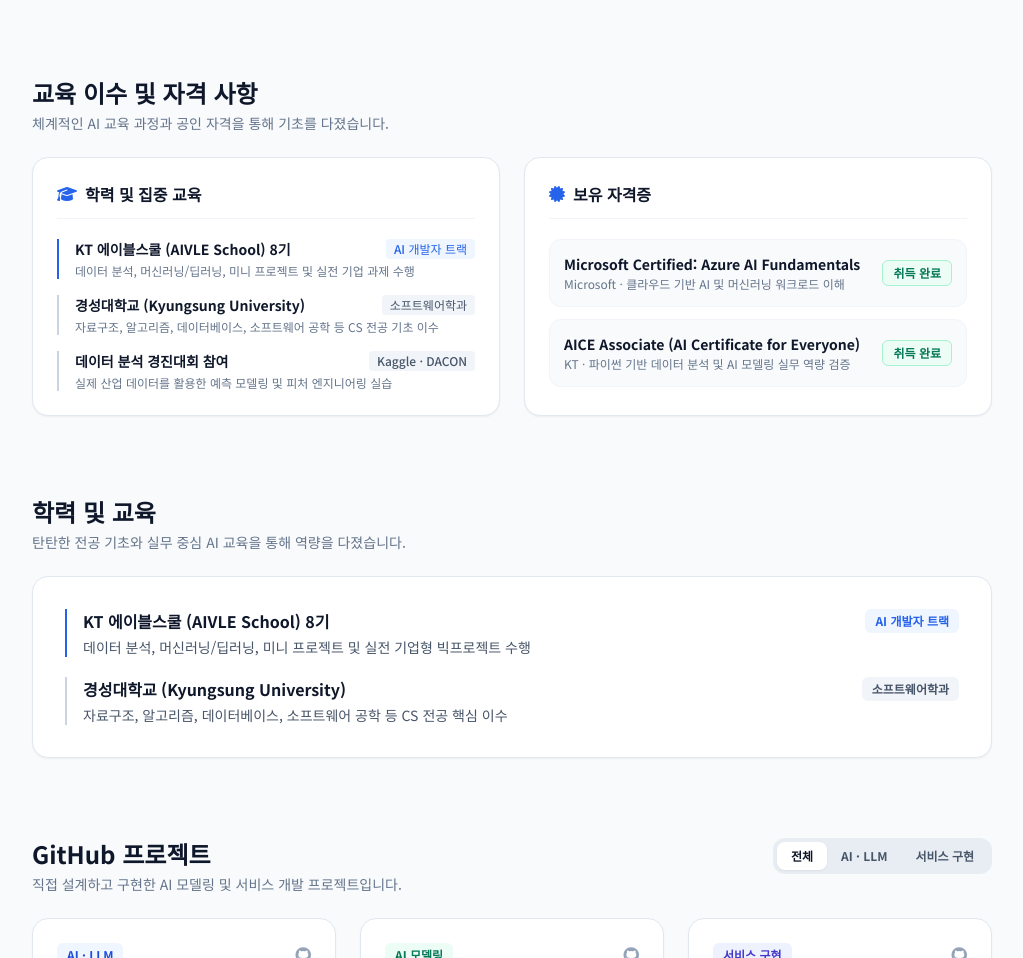
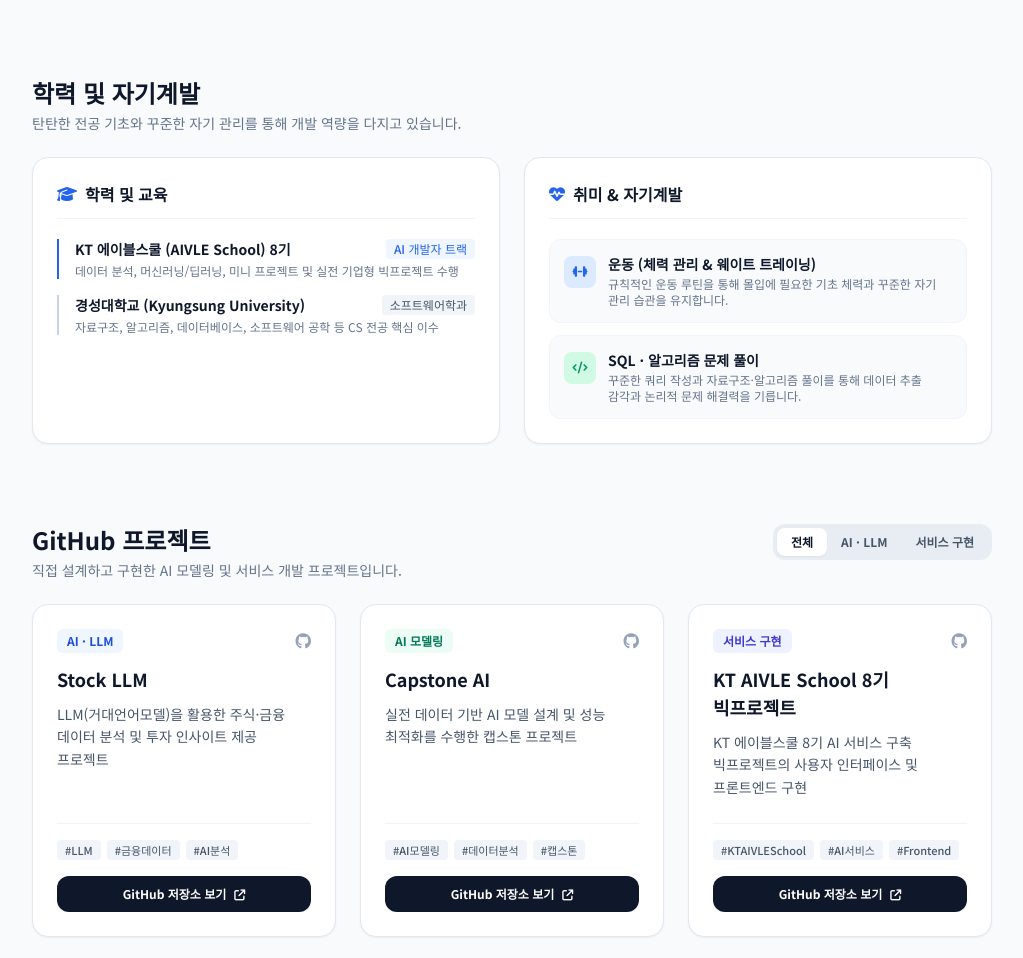
Before and after one commit to Wldgyu/webfront, a plain HTML site: page 1118/lepo.html in a window 1280 px wide. Shown: the part 1047-2005 px from the top of the page, without its empty margins (128-1151 px from the left). Drawn offline with nearby package versions, Linux system fonts and the light colour scheme.

Commit message:
Update lepo.html

```diff
--- a/1118/lepo.html
+++ b/1118/lepo.html
@@ -196,95 +196,65 @@
             </div>
         </section>
 
-        <!-- 3. 교육, 자격증 및 활동 (Credentials & Experience) -->
+        <!-- 3. 학력 및 집중 교육 / 취미 & 자기계발 -->
         <section id="experience" class="space-y-6">
             <div>
-                <h2 class="text-2xl font-bold text-navy-900">교육 이수 및 자격 사항</h2>
-                <p class="text-sm text-slate-500 mt-1">체계적인 AI 교육 과정과 공인 자격을 통해 기초를 다졌습니다.</p>
+                <h2 class="text-2xl font-bold text-navy-900">학력 및 자기계발</h2>
+                <p class="text-sm text-slate-500 mt-1">탄탄한 전공 기초와 꾸준한 자기 관리를 통해 개발 역량을 다지고 있습니다.</p>
             </div>
 
             <div class="grid grid-cols-1 md:grid-cols-2 gap-6">
-                <!-- 교육 및 대외활동 -->
+                <!-- 학력 및 교육 -->
                 <div class="bg-white p-6 rounded-2xl border border-slate-200 shadow-sm space-y-5">
                     <h3 class="text-base font-bold text-navy-900 flex items-center gap-2 border-b border-slate-100 pb-3">
                         <i class="fas fa-graduation-cap text-blue-600"></i>
-                        <span>학력 및 집중 교육</span>
+                        <span>학력 및 교육</span>
                     </h3>
                     <ul class="space-y-4">
                         <li class="relative pl-4 border-l-2 border-blue-600">
-                            <div class="flex items-center justify-between">
+                            <div class="flex flex-wrap items-center justify-between gap-2">
                                 <h4 class="text-sm font-bold text-navy-900">KT 에이블스쿨 (AIVLE School) 8기</h4>
                                 <span class="text-xs font-medium text-blue-600 bg-blue-50 px-2 py-0.5 rounded">AI 개발자 트랙</span>
                             </div>
-                            <p class="text-xs text-slate-500 mt-1">데이터 분석, 머신러닝/딥러닝, 미니 프로젝트 및 실전 기업 과제 수행</p>
+                            <p class="text-xs text-slate-500 mt-1">데이터 분석, 머신러닝/딥러닝, 미니 프로젝트 및 실전 기업형 빅프로젝트 수행</p>
                         </li>
                         <li class="relative pl-4 border-l-2 border-slate-300">
-                            <div class="flex items-center justify-between">
+                            <div class="flex flex-wrap items-center justify-between gap-2">
                                 <h4 class="text-sm font-bold text-navy-900">경성대학교 (Kyungsung University)</h4>
                                 <span class="text-xs font-medium text-slate-600 bg-slate-100 px-2 py-0.5 rounded">소프트웨어학과</span>
                             </div>
-                            <p class="text-xs text-slate-500 mt-1">자료구조, 알고리즘, 데이터베이스, 소프트웨어 공학 등 CS 전공 기초 이수</p>
-                        </li>
-                        <li class="relative pl-4 border-l-2 border-slate-300">
-                            <div class="flex items-center justify-between">
-                                <h4 class="text-sm font-bold text-navy-900">데이터 분석 경진대회 참여</h4>
-                                <span class="text-xs font-medium text-slate-600 bg-slate-100 px-2 py-0.5 rounded">Kaggle · DACON</span>
-                            </div>
-                            <p class="text-xs text-slate-500 mt-1">실제 산업 데이터를 활용한 예측 모델링 및 피처 엔지니어링 실습</p>
+                            <p class="text-xs text-slate-500 mt-1">자료구조, 알고리즘, 데이터베이스, 소프트웨어 공학 등 CS 전공 핵심 이수</p>
                         </li>
                     </ul>
                 </div>
 
-                <!-- 자격증 -->
+                <!-- 취미 & 자기계발 -->
                 <div class="bg-white p-6 rounded-2xl border border-slate-200 shadow-sm space-y-5">
                     <h3 class="text-base font-bold text-navy-900 flex items-center gap-2 border-b border-slate-100 pb-3">
-                        <i class="fas fa-certificate text-blue-600"></i>
-                        <span>보유 자격증</span>
+                        <i class="fas fa-heart-pulse text-blue-600"></i>
+                        <span>취미 & 자기계발</span>
                     </h3>
                     <div class="space-y-3">
-                        <div class="p-3.5 rounded-xl bg-slate-50 border border-slate-100 flex items-center justify-between">
+                        <div class="p-3.5 rounded-xl bg-slate-50 border border-slate-100 flex items-start gap-3">
+                            <div class="w-8 h-8 rounded-lg bg-blue-100 text-blue-600 flex items-center justify-center shrink-0 mt-0.5">
+                                <i class="fas fa-dumbbell text-xs"></i>
+                            </div>
                             <div>
-                                <h4 class="text-sm font-bold text-navy-900">Microsoft Certified: Azure AI Fundamentals</h4>
-                                <p class="text-xs text-slate-500 mt-0.5">Microsoft · 클라우드 기반 AI 및 머신러닝 워크로드 이해</p>
+                                <h4 class="text-sm font-bold text-navy-900">운동 (체력 관리 & 웨이트 트레이닝)</h4>
+                                <p class="text-xs text-slate-500 mt-0.5">규칙적인 운동 루틴을 통해 몰입에 필요한 기초 체력과 꾸준한 자기 관리 습관을 유지합니다.</p>
                             </div>
-                            <span class="text-xs font-semibold text-emerald-700 bg-emerald-50 border border-emerald-200 px-2.5 py-1 rounded-md shrink-0">취득 완료</span>
                         </div>
-                        <div class="p-3.5 rounded-xl bg-slate-50 border border-slate-100 flex items-center justify-between">
+                        <div class="p-3.5 rounded-xl bg-slate-50 border border-slate-100 flex items-start gap-3">
+                            <div class="w-8 h-8 rounded-lg bg-emerald-100 text-emerald-600 flex items-center justify-center shrink-0 mt-0.5">
+                                <i class="fas fa-code text-xs"></i>
+                            </div>
                             <div>
-                                <h4 class="text-sm font-bold text-navy-900">AICE Associate (AI Certificate for Everyone)</h4>
-                                <p class="text-xs text-slate-500 mt-0.5">KT · 파이썬 기반 데이터 분석 및 AI 모델링 실무 역량 검증</p>
+                                <h4 class="text-sm font-bold text-navy-900">SQL · 알고리즘 문제 풀이</h4>
+                                <p class="text-xs text-slate-500 mt-0.5">꾸준한 쿼리 작성과 자료구조·알고리즘 풀이를 통해 데이터 추출 감각과 논리적 문제 해결력을 기릅니다.</p>
                             </div>
-                            <span class="text-xs font-semibold text-emerald-700 bg-emerald-50 border border-emerald-200 px-2.5 py-1 rounded-md shrink-0">취득 완료</span>
                         </div>
                     </div>
                 </div>
-            </div>
-        </section>
-
-        <!-- 3. 학력 및 집중 교육 (자격증 섹션 제거 후 1단 깔끔한 구성) -->
-        <section id="experience" class="space-y-6">
-            <div>
-                <h2 class="text-2xl font-bold text-navy-900">학력 및 교육</h2>
-                <p class="text-sm text-slate-500 mt-1">탄탄한 전공 기초와 실무 중심 AI 교육을 통해 역량을 다졌습니다.</p>
-            </div>
-
-            <div class="bg-white p-6 sm:p-8 rounded-2xl border border-slate-200 shadow-sm">
-                <ul class="space-y-5">
-                    <li class="relative pl-4 border-l-2 border-blue-600">
-                        <div class="flex flex-wrap items-center justify-between gap-2">
-                            <h3 class="text-base font-bold text-navy-900">KT 에이블스쿨 (AIVLE School) 8기</h3>
-                            <span class="text-xs font-semibold text-blue-600 bg-blue-50 px-2.5 py-1 rounded-md">AI 개발자 트랙</span>
-                        </div>
-                        <p class="text-sm text-slate-600 mt-1">데이터 분석, 머신러닝/딥러닝, 미니 프로젝트 및 실전 기업형 빅프로젝트 수행</p>
-                    </li>
-                    <li class="relative pl-4 border-l-2 border-slate-300">
-                        <div class="flex flex-wrap items-center justify-between gap-2">
-                            <h3 class="text-base font-bold text-navy-900">경성대학교 (Kyungsung University)</h3>
-                            <span class="text-xs font-semibold text-slate-600 bg-slate-100 px-2.5 py-1 rounded-md">소프트웨어학과</span>
-                        </div>
-                        <p class="text-sm text-slate-600 mt-1">자료구조, 알고리즘, 데이터베이스, 소프트웨어 공학 등 CS 전공 핵심 이수</p>
-                    </li>
-                </ul>
             </div>
         </section>
 
```
